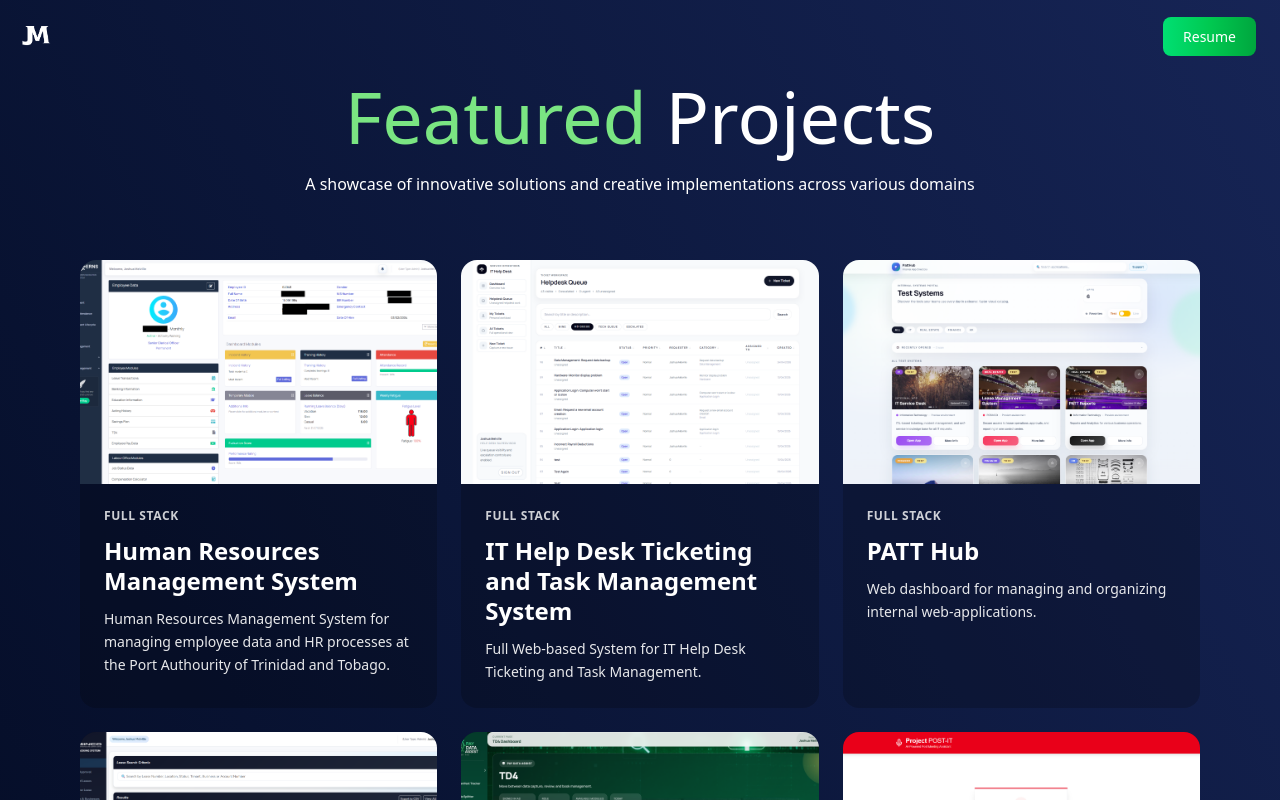
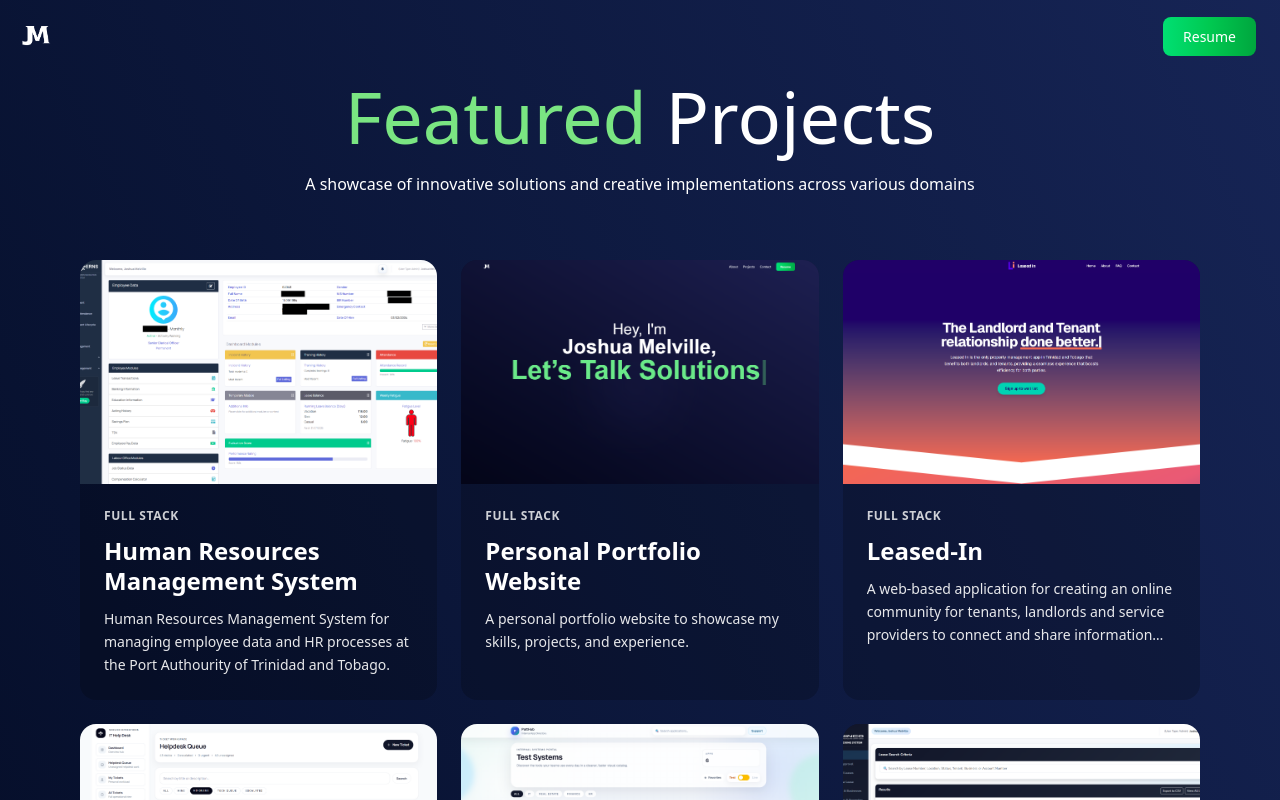
Before and after one commit to MelvilleJ/Personal-Portfilio, a React (Vite) app: page /projects in a window 1280 px wide. Shown: the top 800 px of the page. Built offline with nearby package versions, Linux system fonts and the light colour scheme.

Commit message:
Refactor images for projects and added personal website and leased-in

```diff
--- a/src/App.css
+++ b/src/App.css
@@ -1,5 +1,5 @@
+@import url("https://fonts.googleapis.com/css2?family=Inter+Tight:ital,wght@0,100..900;1,100..900&family=Maven+Pro:wght@400..900&family=Raleway:ital,wght@0,100..900;1,100..900&display=swap");
 @import "tailwindcss";
-@import url("https://fonts.googleapis.com/css2?family=Inter+Tight:ital,wght@0,100..900;1,100..900&family=Maven+Pro:wght@400..900&family=Raleway:ital,wght@0,100..900;1,100..900&display=swap");
 
 html {
   scroll-behavior: smooth;
--- /dev/null
+++ b/src/data/projectImages.js
@@ -0,0 +1,31 @@
+import project1Img from "../assets/projectimages/project1.png";
+import project2Img from "../assets/hrms/employeeview.png";
+import project3Img from "../assets/projectimages/project3.png";
+import project4Img from "../assets/leasetracking/search.png";
+import project5Img from "../assets/projectimages/project5.png";
+import project6Img from "../assets/projectimages/project6.png";
+import project7Img from "../assets/td4/dashboard.png";
+import project8Img from "../assets/n8n/workflow.png";
+import project9ImgLogin from "../assets/post-it/login.png";
+import project9ImgMain from "../assets/post-it/main.png";
+import project10Img from "../assets/helpdesk/queue.png";
+import project11Img from "../assets/patthub/main.png";
+import project12Img from "../assets/personal/landing.png";
+import project13Img from "../assets/leased-in/landing.png";
+
+export {
+  project1Img,
+  project2Img,
+  project3Img,
+  project4Img,
+  project5Img,
+  project6Img,
+  project7Img,
+  project8Img,
+  project9ImgLogin,
+  project9ImgMain,
+  project10Img,
+  project11Img,
+  project12Img,
+  project13Img,
+};
--- a/src/data/projectdetails.jsx
+++ b/src/data/projectdetails.jsx
@@ -1,14 +1,18 @@
-import project1Img from "../assets/projectimages/project1.png";
-import project2Img from "../assets/hrms/employeeview.png";
-import project3Img from "../assets/projectimages/project3.png";
-import project4Img from "../assets/leasetracking/search.png";
-import project5Img from "../assets/projectimages/project5.png";
-import project6Img from "../assets/projectimages/project6.png";
-import project7Img from "../assets/td4/dashboard.png";
-import project8Img from "../assets/n8n/workflow.png";
-import project9Img from "../assets/post-it/main.png";
-import project10Img from "../assets/helpdesk/queue.png";
-import project11Img from "../assets/patthub/main.png";
+import {
+  project1Img,
+  project2Img,
+  project3Img,
+  project4Img,
+  project5Img,
+  project6Img,
+  project7Img,
+  project8Img,
+  project9ImgMain as project9Img,
+  project10Img,
+  project11Img,
+  project12Img,
+  project13Img,
+} from "./projectImages";
 export const projects = [
   {
     id: 1,
@@ -49,6 +53,70 @@ export const projects = [
     duration: "Ongoing",
     year: "2025",
     image: project2Img,
+  },
+  {
+    id: 12,
+    title: "Personal Portfolio Website",
+    summary:
+      "A personal portfolio website to showcase my skills, projects, and experience.",
+    category: "Full Stack",
+    technologies: ["Node.js", "React", "JavaScript", "MS SQL Server", "Docker"],
+    features: [
+      "Responsive Design",
+      "Interactive Elements",
+      "Project Showcase",
+      "Contact Form",
+      "Skills Display",
+      "Experience Timeline",
+    ],
+    challenges: [
+      "Creating a visually appealing and user-friendly interface that effectively showcases my work and skills.",
+      "Implementing a smooth and intuitive navigation system that allows visitors to easily find the information they need.",
+      "Optimizing the website for performance and loading times to ensure a good user experience across different devices and network conditions.",
+    ],
+    outcome:
+      "The personal portfolio website successfully showcases my skills, projects, and experience in a visually appealing and user-friendly manner.",
+    description:
+      "This project involved building a personal portfolio website to highlight my professional background, skills, and completed projects. The site features a responsive design, interactive elements, and a clean layout that effectively communicates my value as a developer.",
+    duration: "1 month",
+    year: "2025",
+    image: project12Img,
+  },
+  {
+    id: 13,
+    title: "Leased-In",
+    summary:
+      "A web-based application for creating an online community for tenants, landlords and service providers to connect and share information about rental properties, maintenance, and local resources.",
+    category: "Full Stack",
+    technologies: [
+      "Node.js",
+      "Next.js",
+      "TypeScript",
+      "Tailwind CSS",
+      "Supabase",
+      "Clerk for Authentication",
+      "Docker",
+    ],
+    features: [
+      "Centralized Rental Property Database",
+      "Tenant & Landlord Profile Management",
+      "Property Listing & Search Functionality",
+      "Maintenance Request System",
+      "Local Resource Directory",
+      "Role-Based Access Control",
+    ],
+    challenges: [
+      "Designing a user-friendly interface that caters to both tenants and landlords while effectively showcasing property listings and resources.",
+      "Implementing a robust authentication and authorization system to manage different user roles and permissions securely.",
+      "Ensuring the application can handle a growing database of properties, users, and maintenance requests while maintaining performance.",
+    ],
+    outcome:
+      "The final Leased-In application provided a comprehensive solution for creating an online community for tenants, landlords, and service providers, significantly improving connectivity and information sharing. The system is now a core tool for the Port Authority's real estate department, streamlining property management and enhancing user experience.",
+    description:
+      "This project involved building a full-stack web application for creating an online community for tenants, landlords, and service providers to connect and share information about rental properties, maintenance, and local resources. The system features a centralized property database, user profile management, property listing and search functionality, maintenance request system, and local resource directory. Built with Next.js and Supabase, the application is deployed using Docker for scalability and ease of maintenance. The Leased-In platform has become an essential tool for managing rental property information and fostering community engagement within the organization.",
+    duration: "Ongoing",
+    year: "2026",
+    image: project13Img,
   },
   {
     id: 10,
--- a/src/data/projects.jsx
+++ b/src/data/projects.jsx
@@ -1,14 +1,18 @@
-import project1Img from "../assets/projectimages/project1.png";
-import project9Img from "../assets/post-it/login.png";
-import project8Img from "../assets/n8n/workflow.png";
-import project2Img from "../assets/hrms/employeeview.png";
-import project3Img from "../assets/projectimages/project3.png";
-import project4Img from "../assets/leasetracking/search.png";
-import project5Img from "../assets/projectimages/project5.png";
-import project6Img from "../assets/projectimages/project6.png";
-import project7Img from "../assets/td4/dashboard.png";
-import project10Img from "../assets/helpdesk/queue.png";
-import project11Img from "../assets/patthub/main.png";
+import {
+  project1Img,
+  project2Img,
+  project3Img,
+  project4Img,
+  project5Img,
+  project6Img,
+  project7Img,
+  project8Img,
+  project9ImgLogin as project9Img,
+  project10Img,
+  project11Img,
+  project12Img,
+  project13Img,
+} from "./projectImages";
 export const projects = [
   {
     id: 1,
@@ -17,6 +21,22 @@ export const projects = [
       "Human Resources Management System for managing employee data and HR processes at the Port Authourity of Trinidad and Tobago.",
     category: "Full Stack",
     image: project2Img,
+  },
+  {
+    id: 12,
+    title: "Personal Portfolio Website",
+    summary:
+      "A personal portfolio website to showcase my skills, projects, and experience.",
+    category: "Full Stack",
+    image: project12Img,
+  },
+  {
+    id: 13,
+    title: "Leased-In",
+    summary:
+      "A web-based application for creating an online community for tenants, landlords and service providers to connect and share information about rental properties, maintenance, and local resources.",
+    category: "Full Stack",
+    image: project13Img,
   },
   {
     id: 10,
```
Also changed, not shown: src/pages/ProjectDetails.jsx (+0 -8 lines), 1 other file (tests, documents, lock files or other folders).
